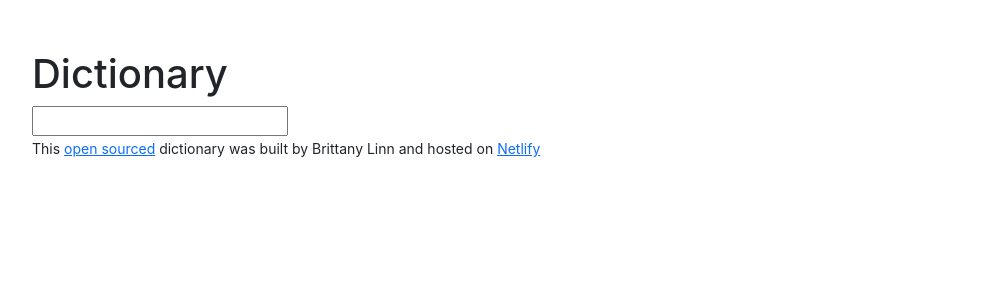
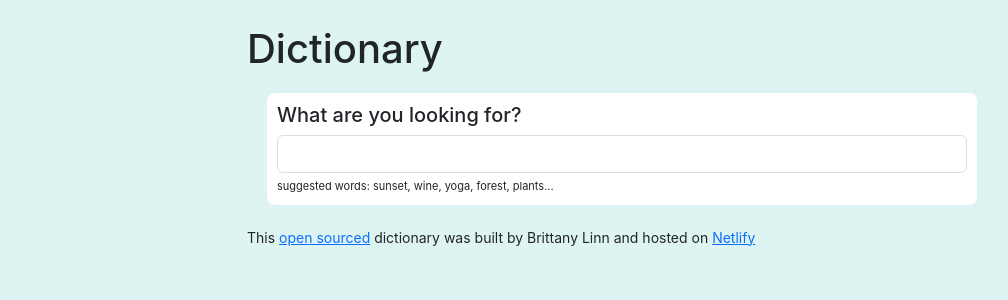
Before and after one commit to brittness/new-dictionary-app, a React (Create React App) app: page / in a window 1280 px wide. Shown: the top 300 px of the page, without its empty margins (18-1026 px from the left). Built offline with nearby package versions, Linux system fonts and the light colour scheme.

Commit message:
css changes

```diff
--- a/src/App.css
+++ b/src/App.css
@@ -1,39 +1,6 @@
 .App {
   text-align: left;
-  margin: 50px;
+  margin: 0 auto;
+  max-width: 800px;
+  padding: 25px;
 }
-
-.App-logo {
-  height: 40vmin;
-  pointer-events: none;
-}
-
-@media (prefers-reduced-motion: no-preference) {
-  .App-logo {
-    animation: App-logo-spin infinite 20s linear;
-  }
-}
-
-.App-header {
-  background-color: #282c34;
-  min-height: 100vh;
-  display: flex;
-  flex-direction: column;
-  align-items: center;
-  justify-content: center;
-  font-size: calc(10px + 2vmin);
-  color: white;
-}
-
-.App-link {
-  color: #61dafb;
-}
-
-@keyframes App-logo-spin {
-  from {
-    transform: rotate(0deg);
-  }
-  to {
-    transform: rotate(360deg);
-  }
-}
--- a/src/Dictionary.css
+++ b/src/Dictionary.css
@@ -1,3 +1,24 @@
-.Dictionary {
+.Dictionary section {
   background: #ffff;
+  padding: 10px;
+  border-radius: 8px;
+  box-shadow: 0px 5px 15px rgba(0, 0, 0, 0/2);
+  margin: 20px;
 }
+
+.Dictionary input {
+  width: 100%;
+  border-radius: 6px;
+  padding: 6px 4px;
+  color: #333;
+  border: 1px solid #ddd;
+}
+
+.Dictionary .hint {
+  font-size: 11px;
+  margin-top: 5px;
+}
+
+.Dictionary h3 {
+  font-size: 20px;
+}
--- a/src/Dictionary.js
+++ b/src/Dictionary.js
@@ -25,9 +25,15 @@ export default function Dictionary() {
 
   return (
     <div className="Dictionary">
-      <form onSubmit={search}>
-        <input type="search" onChange={handleKeywordChange} />
-      </form>
+      <section>
+        <h3>What are you looking for?</h3>
+        <form onSubmit={search}>
+          <input type="search" onChange={handleKeywordChange} />
+        </form>
+        <div className="hint">
+          suggested words: sunset, wine, yoga, forest, plants...
+        </div>
+      </section>
       <Results results={results} />
     </div>
   );
--- /dev/null
+++ b/src/Results.css
@@ -0,0 +1,5 @@
+.Results h2 {
+  font-size: 36 px;
+  font-weight: bold;
+  line-height: 1.5;
+}
--- a/src/Results.js
+++ b/src/Results.js
@@ -1,11 +1,13 @@
 import React from "react";
 import Meaning from "./Meaning";
 import Phonetic from "./Phonetic";
+import "./Results.css";
 
 export default function Results(props) {
   if (props.results) {
     return (
       <div className="Results">
+        <section>
           <h2>{props.results.word}</h2>
           {props.results.phonetics.map(function (phonetic, index) {
             return (
@@ -14,11 +16,12 @@ export default function Results(props) {
               </div>
             );
           })}
+        </section>
         {props.results.meanings.map(function (meaning, index) {
           return (
-            <div key={index}>
+            <section key={index}>
               <Meaning meaning={meaning} />
-            </div>
+            </section>
           );
         })}
       </div>
--- a/src/index.css
+++ b/src/index.css
@@ -1,13 +1,12 @@
 body {
   margin: 0;
-  font-family: -apple-system, BlinkMacSystemFont, 'Segoe UI', 'Roboto', 'Oxygen',
-    'Ubuntu', 'Cantarell', 'Fira Sans', 'Droid Sans', 'Helvetica Neue',
+  font-family: -apple-system, BlinkMacSystemFont, "Segoe UI", "Roboto", "Oxygen",
+    "Ubuntu", "Cantarell", "Fira Sans", "Droid Sans", "Helvetica Neue",
     sans-serif;
-  -webkit-font-smoothing: antialiased;
-  -moz-osx-font-smoothing: grayscale;
+  background-color: #def4f2;
 }
 
 code {
-  font-family: source-code-pro, Menlo, Monaco, Consolas, 'Courier New',
+  font-family: source-code-pro, Menlo, Monaco, Consolas, "Courier New",
     monospace;
 }
```
Lines whose indentation alone changed are shown as unchanged.
